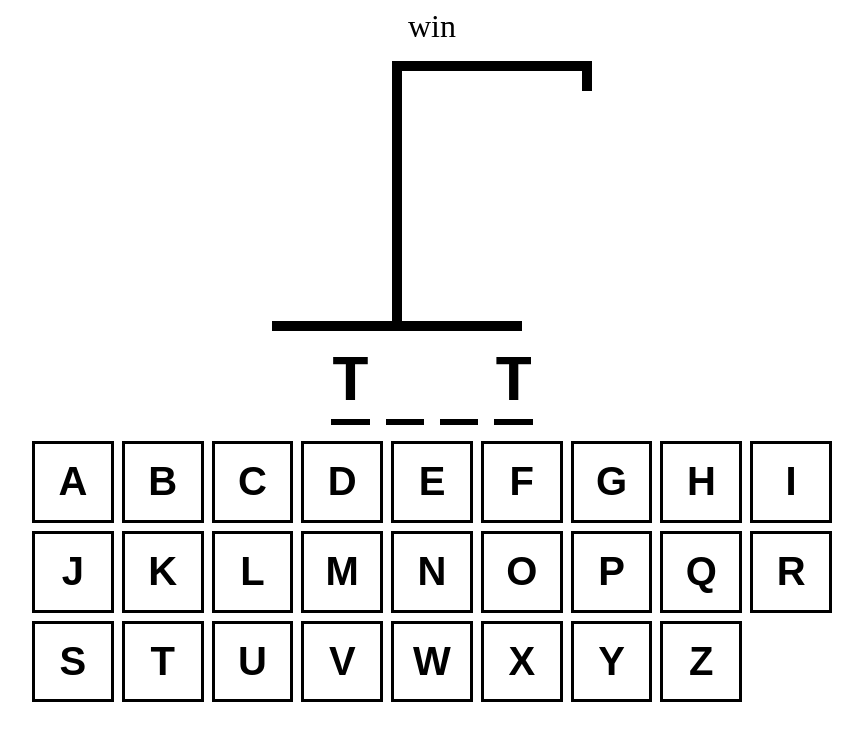
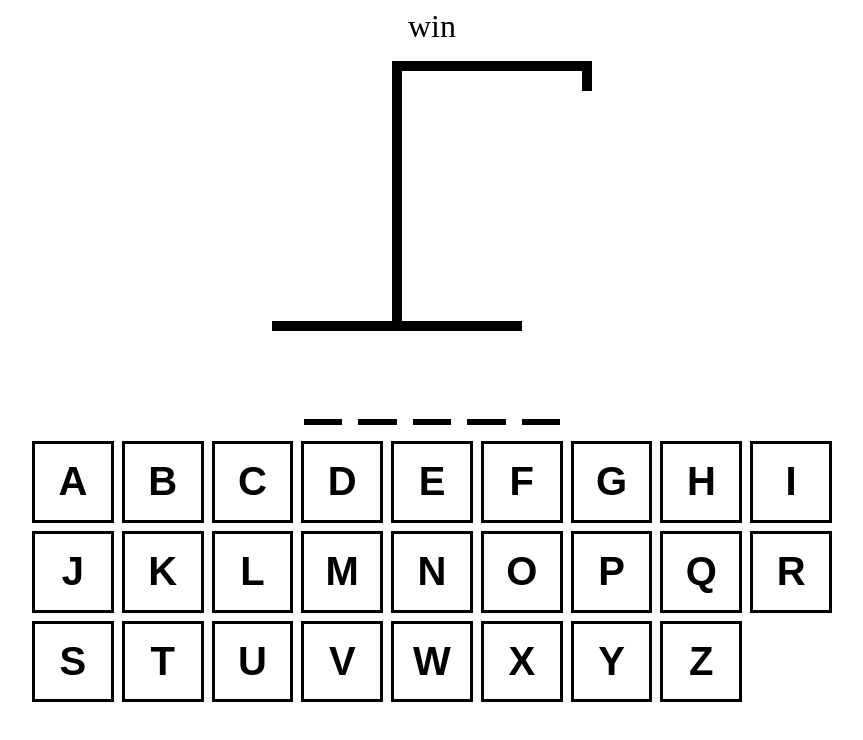
Before and after one commit to Vishal-Tx/hangman, a React (Vite) app in the folder hangman/: page / in a window 1280 px wide. Shown: the top 740 px of the page, without its empty margins (208-1071 px from the left). Built offline with nearby package versions, Linux system fonts and the light colour scheme.

Commit message:
hangmanword props created & passed

```diff
--- a/hangman/src/App.tsx
+++ b/hangman/src/App.tsx
@@ -31,7 +31,7 @@ const App = () => {
         win
       </div>
       <HangmanDrawing numberOfGuesses={incorrectLetter.length}/>
-      <HangmanWord />
+      <HangmanWord guessedLetters={guessedLetters} wordToGuess={wordToGuess}/>
       <div style={{alignSelf:'stretch'}}>
       <Keyboard /></div>
   </div>
--- a/hangman/src/HangmanWord.tsx
+++ b/hangman/src/HangmanWord.tsx
@@ -1,8 +1,10 @@
-import React from 'react'
+type HangmanWordProps={
+  wordToGuess:string
+  guessedLetters:string[]
+}
 
-const HangmanWord = () => {
-    const word = "test"
-    const guessedLetter = ["t"]
+const HangmanWord = ({wordToGuess,guessedLetters}:HangmanWordProps) => {
+
   return (
     <div style={{
         display: "flex",
@@ -12,7 +14,7 @@ const HangmanWord = () => {
         textTransform: "uppercase",
         fontFamily: "monospace",
       }}>
-        {word.split("").map((letter, index)=><span key = {index} style={{borderBottom: ".1em solid black"}}><span style={{visibility:guessedLetter.includes(letter)?"visible":'hidden'}}>{letter}</span></span>)}
+        {wordToGuess.split("").map((letter, index)=><span key = {index} style={{borderBottom: ".1em solid black"}}><span style={{visibility:guessedLetters.includes(letter)?"visible":'hidden'}}>{letter}</span></span>)}
       </div>
   )
 }
```
